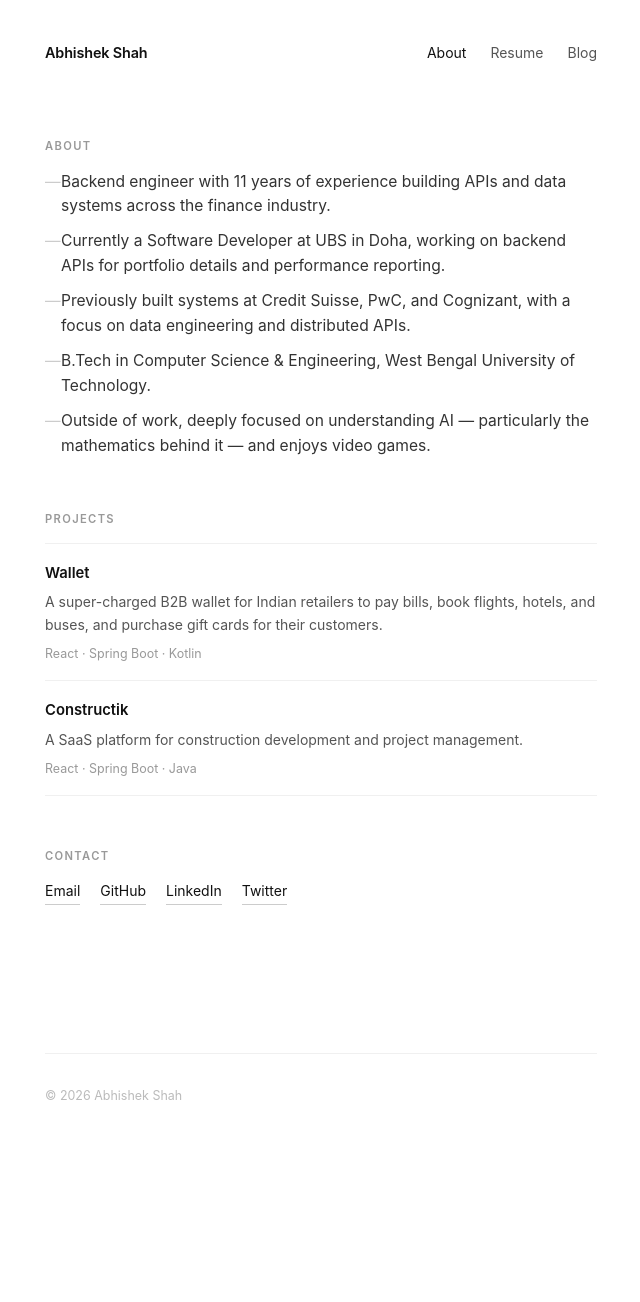
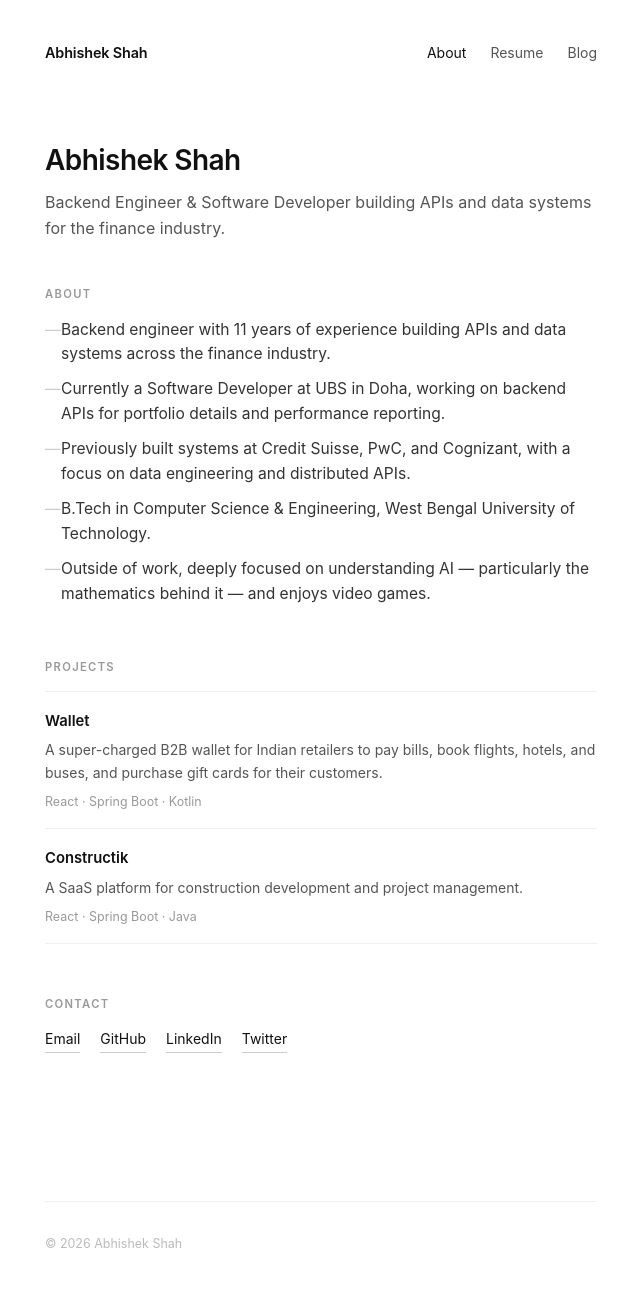
Before and after one commit to ashah2012/ashah2012.github.io, a Jekyll site: the page built from index.html, in a window 1280 px wide. Shown: the whole page, without its empty margins (319-959 px from the left). Built offline with Jekyll 4.4.1, drawn with Linux system fonts in a browser that asks for light colours; before the commit the page ends 1154 px from its top, so only the background shows below that.

Commit message:
Add technical SEO foundation: sitemap, robots.txt, structured data, canonical tags
Enables jekyll-sitemap and jekyll-seo-tag (bundled with github-pages) to
auto-generate sitemap.xml, canonical URLs, Open Graph/Twitter tags, and
JSON-LD structured data (WebSite/Person sameAs on the homepage, BlogPosting
on posts). Adds robots.txt pointing to the sitemap, a visible <h1> on the
homepage (previously missing entirely), and unique keyword-targeted meta
descriptions per page instead of one generic site-wide description.

```diff
--- a/_config.yml
+++ b/_config.yml
@@ -1,15 +1,32 @@
 title: Abhishek Shah
+tagline: Backend Engineer & Software Developer
 email: contact@abhishek-shah.dev
 url: "https://abhishek-shah.dev"
 github_username: ashah2012
 twitter_username: avishek_20
-description: "Software engineer focused on AI and mathematics."
+description: >-
+  Abhishek Shah is a backend engineer with 11+ years of experience building APIs
+  and data systems for the finance industry. Writing about backend engineering,
+  distributed systems, and the mathematics behind AI.
+lang: en
+
+author:
+  name: Abhishek Shah
+
+social:
+  name: Abhishek Shah
+  links:
+    - https://github.com/ashah2012
+    - https://www.linkedin.com/in/abhishekshah20/
+    - https://twitter.com/avishek_20
 
 markdown: kramdown
 permalink: /blog/:year/:month/:day/:title/
 
 plugins:
   - jekyll-feed
+  - jekyll-sitemap
+  - jekyll-seo-tag
 
 exclude:
   - Gemfile
--- a/_layouts/default.html
+++ b/_layouts/default.html
@@ -3,20 +3,9 @@
 <head>
   <meta charset="UTF-8" />
   <meta name="viewport" content="width=device-width, initial-scale=1.0" />
-  <title>{% if page.title and page.title != site.title %}{{ page.title }} — {{ site.title }}{% else %}{{ site.title }}{% endif %}</title>
-  {% assign page_description = page.excerpt | default: site.description | strip_html | strip_newlines | truncate: 160 %}
-  {% assign page_title = page.title | default: site.title %}
-  <meta name="description" content="{{ page_description }}" />
-  <link rel="alternate" type="application/atom+xml" title="{{ site.title }}" href="/feed.xml" />
   <link rel="icon" type="image/svg+xml" href="/favicon.svg" />
-
-  <meta property="og:type" content="website" />
-  <meta property="og:title" content="{{ page_title }}" />
-  <meta property="og:description" content="{{ page_description }}" />
-  <meta property="og:url" content="{{ site.url }}{{ page.url }}" />
-  <meta name="twitter:card" content="summary" />
-  <meta name="twitter:title" content="{{ page_title }}" />
-  <meta name="twitter:description" content="{{ page_description }}" />
+  {% feed_meta %}
+  {% seo %}
   <style>
     *, *::before, *::after {
       box-sizing: border-box;
@@ -75,6 +64,20 @@
     /* Main content */
     main {
       padding: 72px 0 96px;
+    }
+
+    /* Home intro */
+    .home-title {
+      font-size: 1.75rem;
+      font-weight: 600;
+      letter-spacing: -0.02em;
+      margin-bottom: 8px;
+    }
+
+    .home-tagline {
+      font-size: 1rem;
+      color: #555;
+      margin-bottom: 44px;
     }
 
     /* Sections */
--- a/blog/index.html
+++ b/blog/index.html
@@ -1,6 +1,9 @@
 ---
 layout: default
 title: Blog
+description: >-
+  Articles by Abhishek Shah on backend engineering, distributed systems, and
+  the mathematics behind AI.
 ---
 <h1 class="page-title">Blog</h1>
 
--- a/index.html
+++ b/index.html
@@ -1,6 +1,15 @@
 ---
 layout: default
+description: >-
+  Abhishek Shah is a backend engineer with 11+ years of experience building
+  APIs and data systems for the finance industry, currently at UBS. Explore
+  his projects, resume, and writing on AI and mathematics.
 ---
+<header>
+  <h1 class="home-title">Abhishek Shah</h1>
+  <p class="home-tagline">Backend Engineer &amp; Software Developer building APIs and data systems for the finance industry.</p>
+</header>
+
 <section>
   <p class="label">About</p>
   <ul class="about-list">
--- a/resume.html
+++ b/resume.html
@@ -1,6 +1,10 @@
 ---
 layout: default
 title: Resume
+description: >-
+  Resume of Abhishek Shah — backend engineer with 11+ years of experience at
+  UBS, Credit Suisse, PwC, and Cognizant, specializing in APIs, data
+  engineering, and distributed systems.
 ---
 <h1 class="page-title">Resume</h1>
 
--- /dev/null
+++ b/robots.txt
@@ -0,0 +1,4 @@
+User-agent: *
+Allow: /
+
+Sitemap: https://abhishek-shah.dev/sitemap.xml
```
Also changed, not shown: _posts/2026-06-14-understanding-backpropagation.md (+3 -0 lines).
